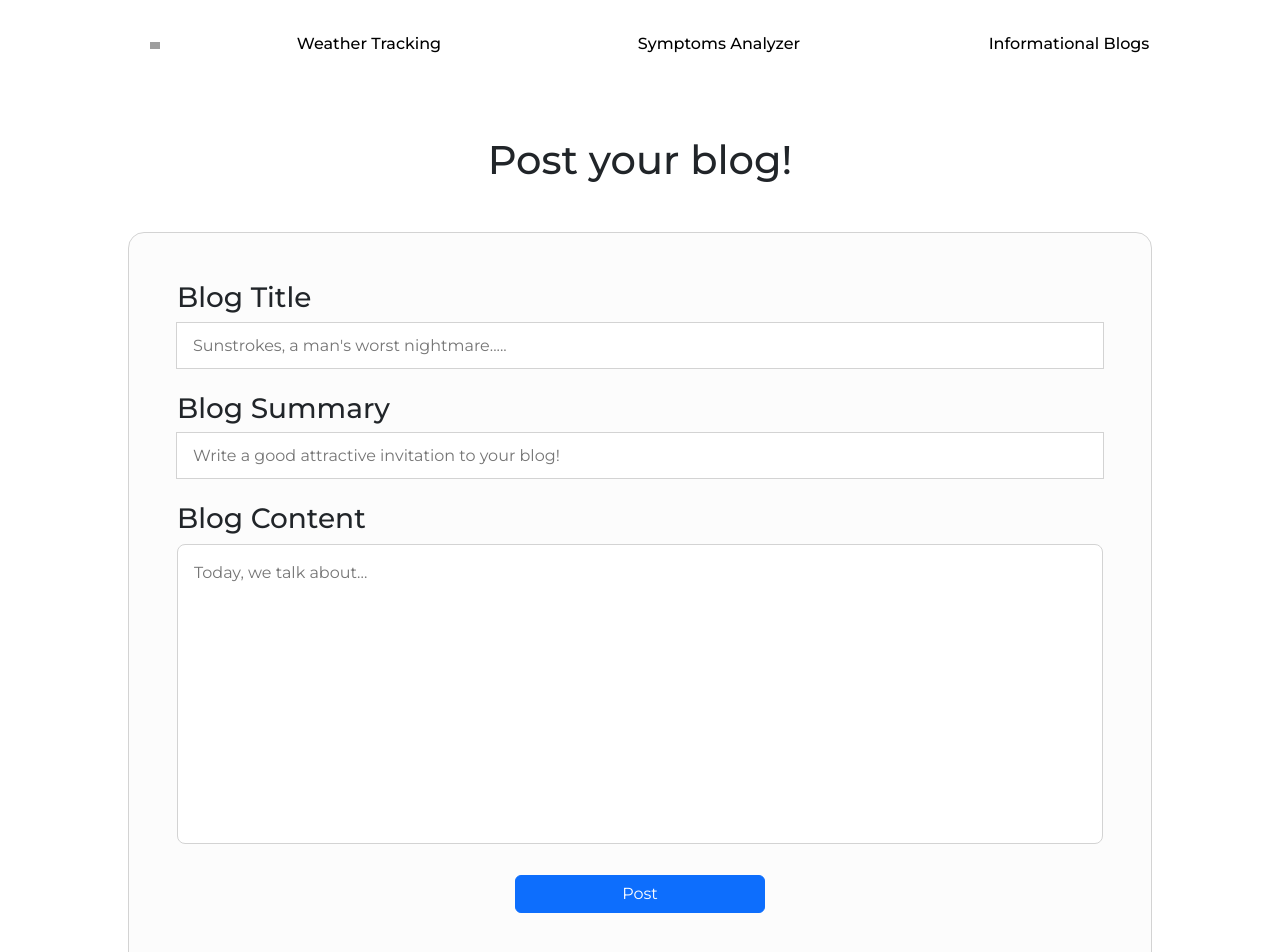
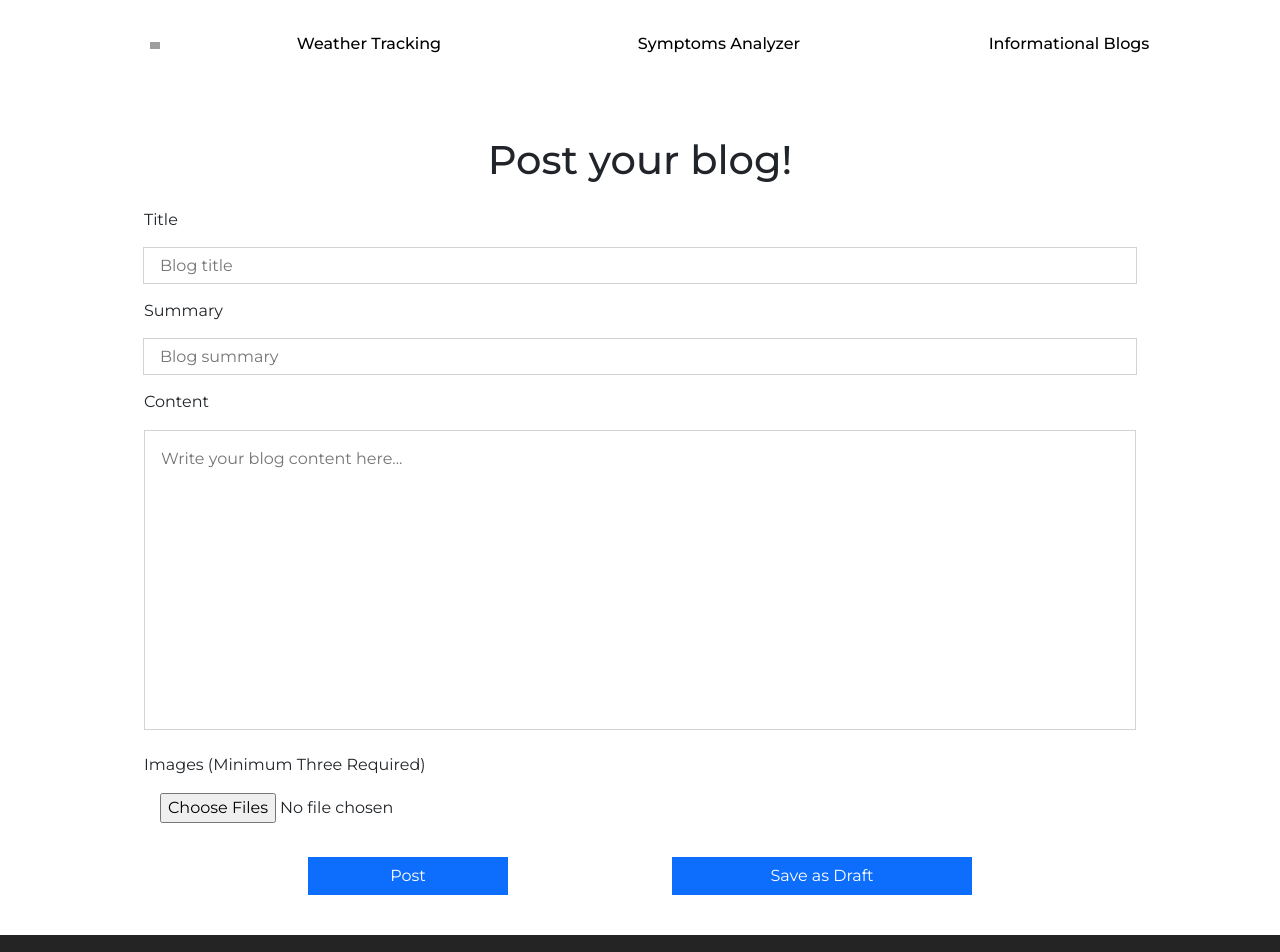
Before and after one commit to NinadWalke/Weather-Protection, a React (Vite) app in the folder frontend/: page /dashboard/postblog in a window 1280 px wide. Shown: the top 952 px of the page. Built offline with nearby package versions, Linux system fonts and the light colour scheme; grey boxes are pictures that could not be loaded.

Commit message:
feat: Tried adding blogs, encountered hellish errors

```diff
--- a/frontend/src/dashboard/informational_blogs/PostABlog.css
+++ b/frontend/src/dashboard/informational_blogs/PostABlog.css
@@ -1,7 +1,7 @@
 
 .blog-inputs {
     width: 100%;
-    height: 45px;
+    height: 35px;
 }
 
 .blog-ta {
--- a/frontend/src/dashboard/informational_blogs/PostABlog.jsx
+++ b/frontend/src/dashboard/informational_blogs/PostABlog.jsx
@@ -1,26 +1,135 @@
 import React from "react";
-import {Link} from 'react-router-dom'
+import { useState } from "react";
+import { Link, useNavigate } from "react-router-dom";
+import axios from "axios";
 
-import './PostABlog.css';
+import "./PostABlog.css";
 
 function PostABlog() {
+  const navigate = useNavigate();
+  const [formData, setFormData] = useState({
+    title: "",
+    summary: "",
+    content: "",
+    // images: [],
+  });
+
+  const handleChange = (e) => {
+    const { name, value } = e.target;
+    setFormData((prev) => ({
+      ...prev,
+      [name]: value,
+    }));
+  };
+  const handleFileChange = (e) => {
+    const files = Array.from(e.target.files);
+    setFormData((prev) => ({
+      ...prev,
+      images: files,
+    }));
+  };
+
+  const handleSubmit = async (e) => {
+    e.preventDefault();
+    // Submit logic here (you could POST to your backend API)
+    console.log("Posting blog:", formData);
+    try {
+      const res = await axios.post("http://localhost:8080/blog/post", formData, {withCredentials: true});
+      if (res.status == 200) {
+        toast.success(res.data.message, {
+          position: "top-right",
+          autoClose: "3000",
+        });
+        navigate("/dashboard/postblog"); // replace with actual route
+      }
+    } catch (e) {
+      toast.error("Error logging user in!", {
+        position: "top-right",
+        autoClose: "3000",
+      });
+      navigate("/dashboard/postblog");
+    }
+    // Navigate or reset
+  };
+  const handleDraft = (e) => {
+    e.preventDefault();
+    console.log("Saving as draft:", formData);
+    // Save draft logic here
+  };
   return (
     <>
-      <h1 className="text-center mt-5 mb-5">Post your blog!</h1>
-      <div
-        className="mb-5 p-5"
-        style={{ width: "80%", margin: "0 auto", backgroundColor: "#fcfcfc", borderRadius: "1rem", border: "1px solid lightgrey"}}
-      >
-        <form action="">
-          <h3>Blog Title</h3>
-          <input className="blog-inputs" type="text" placeholder="Sunstrokes, a man's worst nightmare....."/>
-          <h3 className="mt-4">Blog Summary</h3>
-          <input className="blog-inputs" type="text" placeholder="Write a good attractive invitation to your blog!"/>
-          <h3 className="mt-4">Blog Content</h3>
-          <textarea className="blog-ta" name="" id="" style={{width: "100%", height: "300px", borderRadius: "0.5rem", padding: "1rem"}} placeholder="Today, we talk about..."></textarea>
-        <div className="btn-holder-div mt-4 mb-4" style={{width: "100%", display: "flex", justifyContent: "center"}}>
-        <Link to={""}><button className="btn btn-primary" style={{width: "250px"}}>Post</button></Link>
-        </div>
+      <h1 className="text-center mt-5">Post your blog!</h1>
+      <div className="p-3" style={{ width: "80%", margin: "0 auto" }}>
+        <form onSubmit={handleSubmit}>
+          <label htmlFor="title">Title</label>
+          <input
+            className="blog-inputs mt-3 mb-3"
+            name="title"
+            type="text"
+            value={formData.title}
+            onChange={handleChange}
+            placeholder="Blog title"
+          />
+
+          <label htmlFor="summary">Summary</label>
+          <input
+            className="blog-inputs mt-3 mb-3"
+            name="summary"
+            type="text"
+            value={formData.summary}
+            onChange={handleChange}
+            placeholder="Blog summary"
+          />
+
+          <label htmlFor="content">Content</label>
+          <textarea
+            className="blog-ta mt-3 mb-3"
+            name="content"
+            value={formData.content}
+            onChange={handleChange}
+            style={{
+              width: "100%",
+              height: "300px",
+              padding: "1rem",
+            }}
+            placeholder="Write your blog content here..."
+          ></textarea>
+
+          <label htmlFor="photo" className="mb-3">
+            Images (Minimum Three Required)
+          </label>
+          <input
+            type="file"
+            name="photo"
+            accept="image/*"
+            multiple
+            onChange={handleFileChange}
+            style={{ border: "none", outline: "none" }}
+          />
+
+          <div
+            className="btn-holder-div mt-4 mb-4 justify-content-evenly"
+            style={{
+              width: "100%",
+              display: "flex",
+              justifyContent: "center",
+            }}
+          >
+            <button
+              className="btn btn-primary"
+              type="submit"
+              style={{ width: "200px", borderRadius: "0px" }}
+            >
+              Post
+            </button>
+            <button
+              className="btn btn-primary"
+              onClick={handleDraft}
+              style={{ width: "300px", borderRadius: "0px" }}
+            >
+              Save as Draft
+            </button>
+          </div>
         </form>
       </div>
     </>
```
Also changed, not shown: 2 other files (tests, documents, lock files or other folders).
